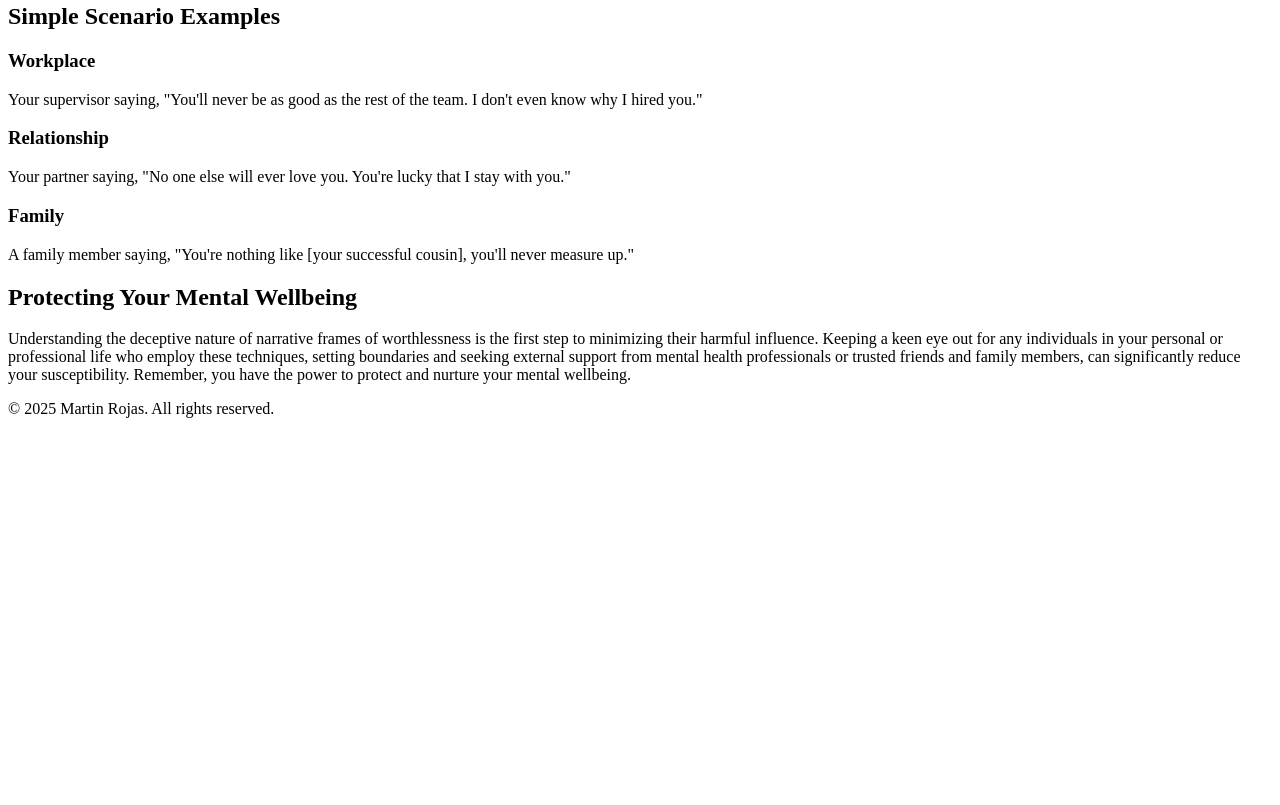
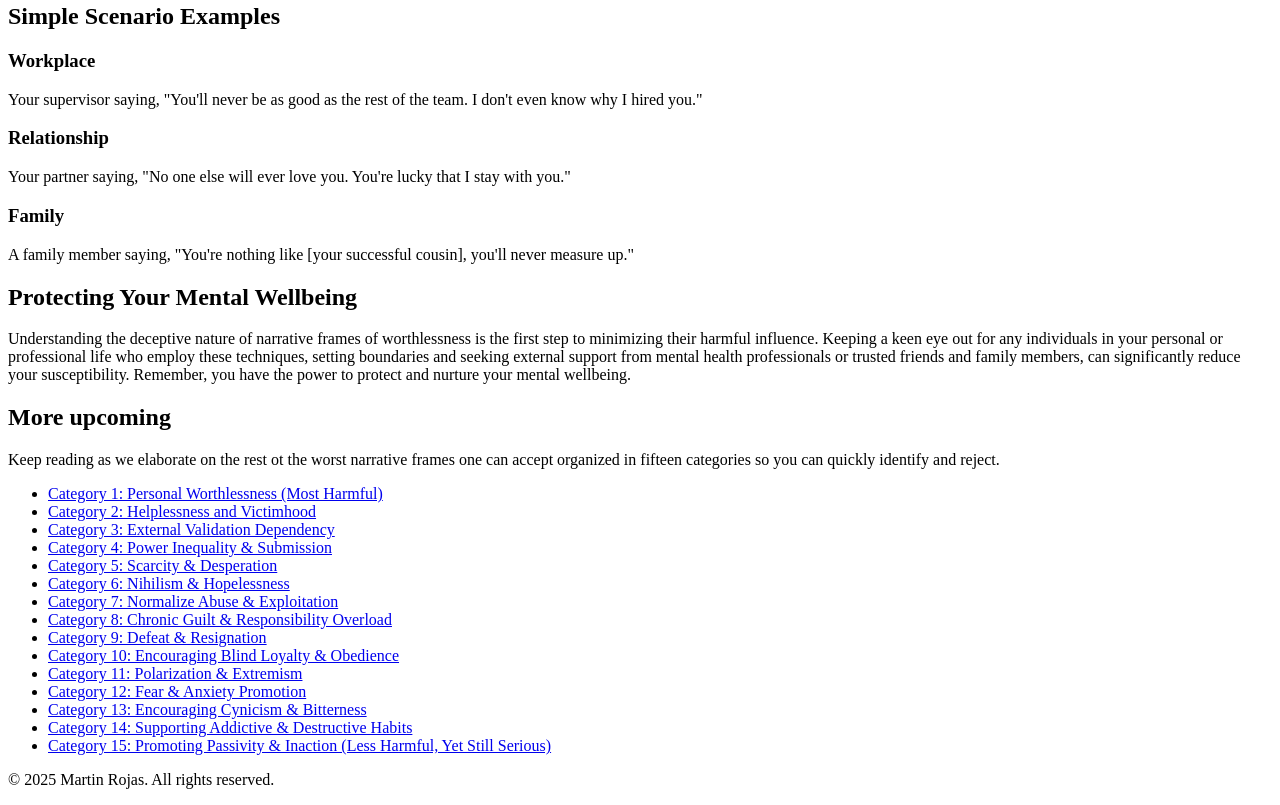
Before and after one commit to martin-rojas-web/html-semantic, a plain HTML site: page index.html in a window 1280 px wide. Shown: the part 842-1647 px from the top of the page. Before the commit the page ends 1276 px from the top, so only its background shows below. Drawn offline with Linux system fonts and the light colour scheme.

Commit message:
add menu

```diff
--- a/index.html
+++ b/index.html
@@ -1,21 +1,35 @@
 <!doctype html>
 <html lang="en">
+
 <head>
     <meta charset="utf-8">
+    <meta name="viewport" content="width=device-width, initial-scale=1.0" />
     <title>Guarding Against Narrative Frames of Personal Worthlessness</title>
 </head>
+
 <body>
     <header>
         <h1>Guarding Against Narrative Frames of Personal Worthlessness</h1>
     </header>
     <main>
+        <article>
             <section>
                 <h2>Introduction: Understanding Psychological Manipulation</h2>
-            <p>Psychological manipulation is a pervasive threat that aims to exploit your emotions, weaknesses, and insecurities to serve another person's agenda. In this article, we focus on one of the most harmful forms of manipulation, which involves imposing 'narrative frames of personal worthlessness.' This aims to erode your self-esteem and sense of self-worth to leave you vulnerable and susceptible to further control. We discuss the signs to watch out for, provide examples of such frames, and outline the types of individuals who might employ them.</p>
+                <p>Psychological manipulation is a pervasive threat that aims to exploit your emotions, weaknesses, and
+                    insecurities to serve another person's agenda. In this article, we focus on one of the most harmful
+                    forms of manipulation, which involves imposing 'narrative frames of personal worthlessness.' This
+                    aims
+                    to erode your self-esteem and sense of self-worth to leave you vulnerable and susceptible to further
+                    control. We discuss the signs to watch out for, provide examples of such frames, and outline the
+                    types
+                    of individuals who might employ them.</p>
             </section>
             <section>
                 <h2>What Are Narrative Frames of Personal Worthlessness?</h2>
-            <p>These narrative frames attempt to convince you of your inherent inadequacy and undesirability. They often include statements that intimate you can't change, grow, or improve. Some common narrative frames of worthlessness include:</p>
+                <p>These narrative frames attempt to convince you of your inherent inadequacy and undesirability. They
+                    often
+                    include statements that intimate you can't change, grow, or improve. Some common narrative frames of
+                    worthlessness include:</p>
                 <ul>
                     <li>"You are fundamentally broken."</li>
                     <li>"You will never improve or heal."</li>
@@ -30,29 +44,42 @@
             </section>
             <section>
                 <h2>Spotting the Signs: How to Identify These Frames?</h2>
-            <p>Be wary of anyone who consistently communicates with you to evoke feelings of inadequacy and worthlessness. Here are some warning signs that might suggest you're facing manipulation through narrative frames:</p>
+                <p>Be wary of anyone who consistently communicates with you to evoke feelings of inadequacy and
+                    worthlessness. Here are some warning signs that might suggest you're facing manipulation through
+                    narrative frames:</p>
                 <ul>
                     <li>Consistent, undermining comments which affect your self-esteem and exacerbate insecurities</li>
                     <li>Direct or insinuated comparisons to others that leave you feeling inferior</li>
-                <li>Statements that over-generalize failures or mistakes as representative of your worth or potential</li>
+                    <li>Statements that over-generalize failures or mistakes as representative of your worth or
+                        potential
+                    </li>
                     <li>Implications that you are undeserving of love or respect</li>
                 </ul>
             </section>
             <section>
                 <h2>Principal Evil Actors: Who Might Use These Frames?</h2>
-            <p>Although anyone might employ narrative frames of worthlessness, certain individuals are more likely to resort to manipulation than others, including:</p>
+                <p>Although anyone might employ narrative frames of worthlessness, certain individuals are more likely
+                    to
+                    resort to manipulation than others, including:</p>
                 <ul>
-                <li>Narcissists: Individuals with narcissistic personality disorder (NPD) thrive on control and often manipulate their victims into believing they're worthless or unlovable.</li>
-                <li>Machiavellian Personalities: Those with Machiavellian traits are unscrupulous and exploitative, often using manipulation techniques, including narrative frames, to gain power over others.</li>
-                <li>Sociopaths: Characterized by a lack of empathy, sociopaths often employ manipulative techniques to wield power over others.</li>
-                <li>Toxic Partners: In unhealthy relationships, partners might employ manipulation to control their significant other.</li>
+                    <li>Narcissists: Individuals with narcissistic personality disorder (NPD) thrive on control and
+                        often
+                        manipulate their victims into believing they're worthless or unlovable.</li>
+                    <li>Machiavellian Personalities: Those with Machiavellian traits are unscrupulous and exploitative,
+                        often using manipulation techniques, including narrative frames, to gain power over others.</li>
+                    <li>Sociopaths: Characterized by a lack of empathy, sociopaths often employ manipulative techniques
+                        to
+                        wield power over others.</li>
+                    <li>Toxic Partners: In unhealthy relationships, partners might employ manipulation to control their
+                        significant other.</li>
                 </ul>
             </section>
             <section>
                 <h2>Simple Scenario Examples</h2>
                 <article>
                     <h3>Workplace</h3>
-                <p>Your supervisor saying, "You'll never be as good as the rest of the team. I don't even know why I hired you."</p>
+                    <p>Your supervisor saying, "You'll never be as good as the rest of the team. I don't even know why I
+                        hired you."</p>
                 </article>
                 <article>
                     <h3>Relationship</h3>
@@ -60,16 +87,53 @@
                 </article>
                 <article>
                     <h3>Family</h3>
-                <p>A family member saying, "You're nothing like [your successful cousin], you'll never measure up."</p>
+                    <p>A family member saying, "You're nothing like [your successful cousin], you'll never measure up."
+                    </p>
                 </article>
             </section>
             <section>
                 <h2>Protecting Your Mental Wellbeing</h2>
-            <p>Understanding the deceptive nature of narrative frames of worthlessness is the first step to minimizing their harmful influence. Keeping a keen eye out for any individuals in your personal or professional life who employ these techniques, setting boundaries and seeking external support from mental health professionals or trusted friends and family members, can significantly reduce your susceptibility. Remember, you have the power to protect and nurture your mental wellbeing.</p>
+                <p>Understanding the deceptive nature of narrative frames of worthlessness is the first step to
+                    minimizing
+                    their harmful influence. Keeping a keen eye out for any individuals in your personal or professional
+                    life who employ these techniques, setting boundaries and seeking external support from mental health
+                    professionals or trusted friends and family members, can significantly reduce your susceptibility.
+                    Remember, you have the power to protect and nurture your mental wellbeing.</p>
+            </section>
+        </article>
+        <section>
+            <h2>More upcoming</h2>
+            <p>Keep reading as we elaborate on the rest ot the worst narrative frames one can accept organized in
+                fifteen categories so you can quickly identify and reject.</p>
         </section>
     </main>
+    <aside>
+        <ul>
+            <li><a href="personal-worthlessness">Category 1: Personal Worthlessness (Most Harmful)</a></li>
+            <li><a href="helplessness-and-victimhood">Category 2: Helplessness and Victimhood</a></li>
+            <li><a href="external-validation-dependency">Category 3: External Validation Dependency</a></li>
+            <li><a href="power-inequality-submission">Category 4: Power Inequality & Submission</a></li>
+            <li><a href="scarcity-desperation">Category 5: Scarcity & Desperation</a></li>
+            <li><a href="nihilism-hopelessness">Category 6: Nihilism & Hopelessness</a></li>
+            <li><a href="normalize-abuse-exploitation">Category 7: Normalize Abuse & Exploitation</a></li>
+            <li><a href="chronic-guilt-responsibility-overload">Category 8: Chronic Guilt & Responsibility Overload</a>
+            </li>
+            <li><a href="defeat-resignation">Category 9: Defeat & Resignation</a></li>
+            <li><a href="encouraging-blind-loyalty-obedience">Category 10: Encouraging Blind Loyalty & Obedience</a>
+            </li>
+            <li><a href="polarization-extremism">Category 11: Polarization & Extremism</a></li>
+            <li><a href="fear-anxiety-promotion">Category 12: Fear & Anxiety Promotion</a></li>
+            <li><a href="encouraging-cynicism-bitterness">Category 13: Encouraging Cynicism & Bitterness</a></li>
+            <li><a href="supporting-addictive-destructive-habits">Category 14: Supporting Addictive & Destructive
+                    Habits</a></li>
+            <li><a href="promoting-passivity-inaction">Category 15: Promoting Passivity & Inaction (Less Harmful, Yet
+                    Still
+                    Serious)</a></li>
+            </ol>
+    </aside>
     <footer>
         <p>&copy; 2025 Martin Rojas. All rights reserved.</p>
     </footer>
 </body>
+
 </html>
```
Lines whose indentation alone changed are shown as unchanged.
